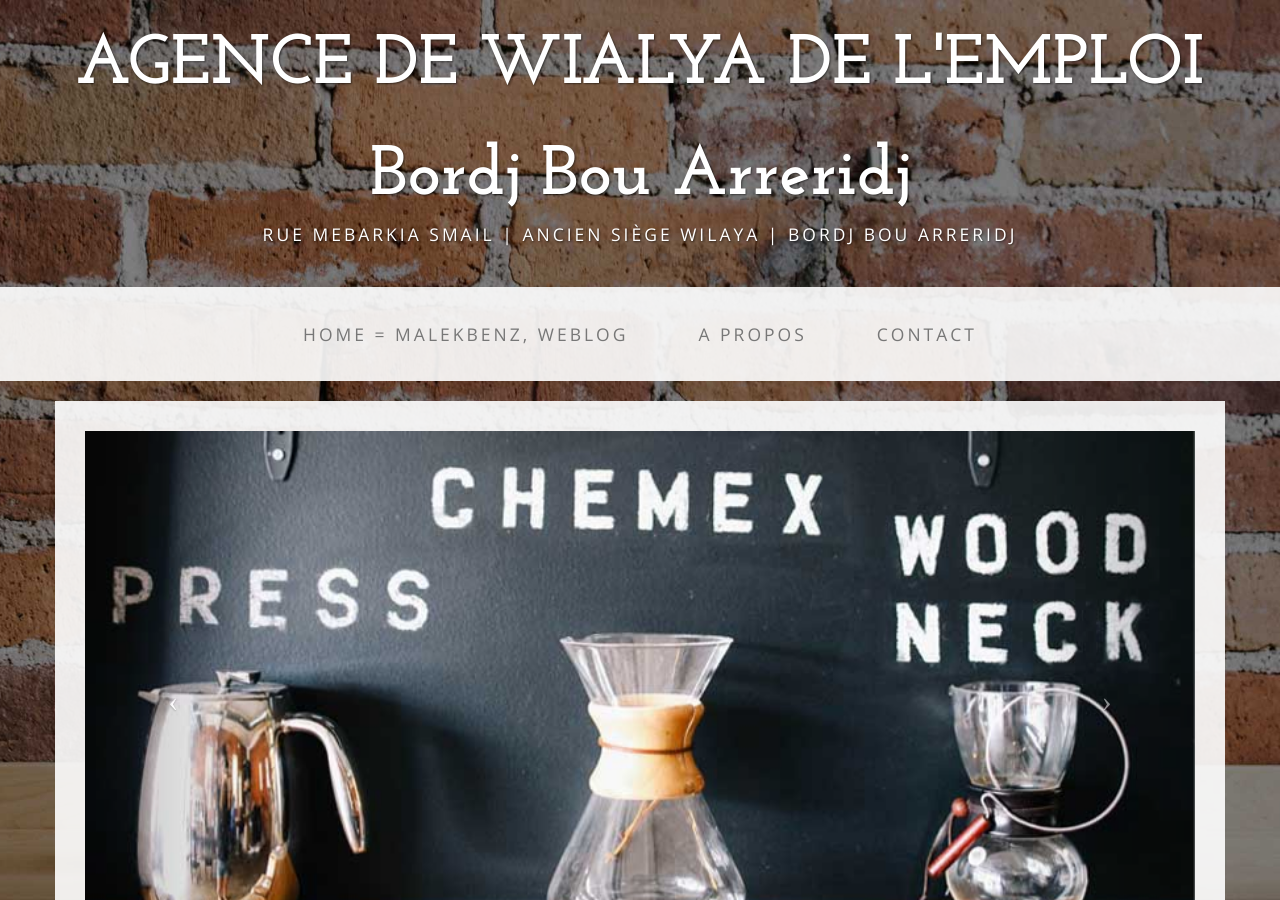
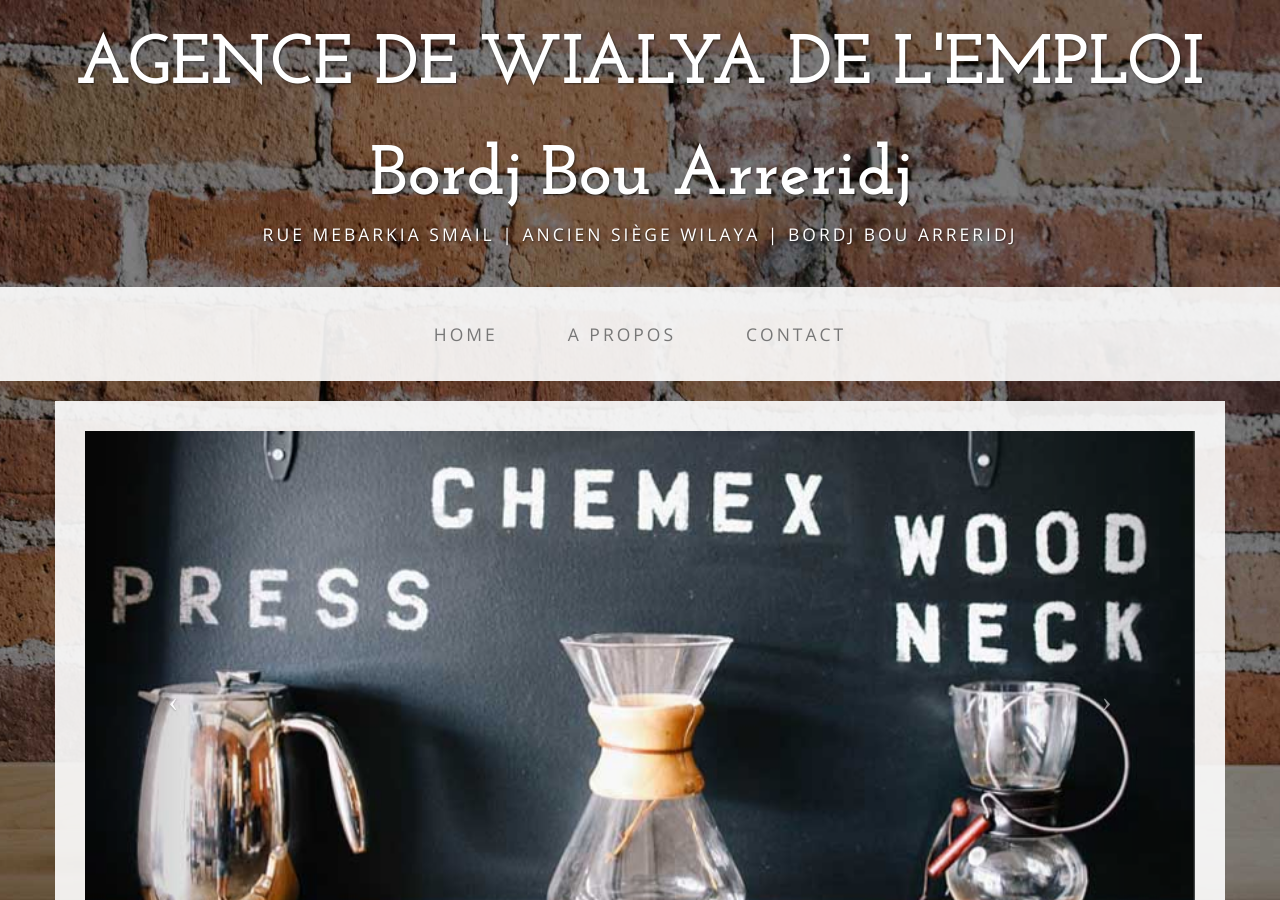
Before and after one commit to anembba/anem.bba.github.com, a Jekyll site: the page built from index.html, in a window 1280 px wide and 900 px high. Built offline with Jekyll 4.4.1, drawn with Linux system fonts in a browser that asks for light colours.

Commit message:
Add Menu.html

```diff
--- a/_includes/menu.html
+++ b/_includes/menu.html
@@ -15,14 +15,14 @@
         <!-- Collect the nav links, forms, and other content for toggling -->
         <div class="collapse navbar-collapse" id="bs-example-navbar-collapse-1">
             <ul class="nav navbar-nav">
-                <li>
-                    <a href="index.html">Home  = {{page.title}}</a>
+                <li {% if page.url == '/index.html' %} class="active"{% endif %}>
+                    <a href="index.html">Home</a>
                 </li>
-                <li>
+                <li {% if page.url == '/about.html' %} class="active"{% endif %}>
                     <a href="about.html">A PROPOS</a>
                 </li>
 
-                <li>
+                <li {% if page.url == '/contact.html' %} class="active"{% endif %} >
                     <a href="contact.html">Contact</a>
                 </li>
             </ul>
--- a/index.html
+++ b/index.html
@@ -1,6 +1,6 @@
 ---
 layout: home
-title: Malekbenz, Weblog
+title: home
 ---
 
 	<!-- container -->
```
